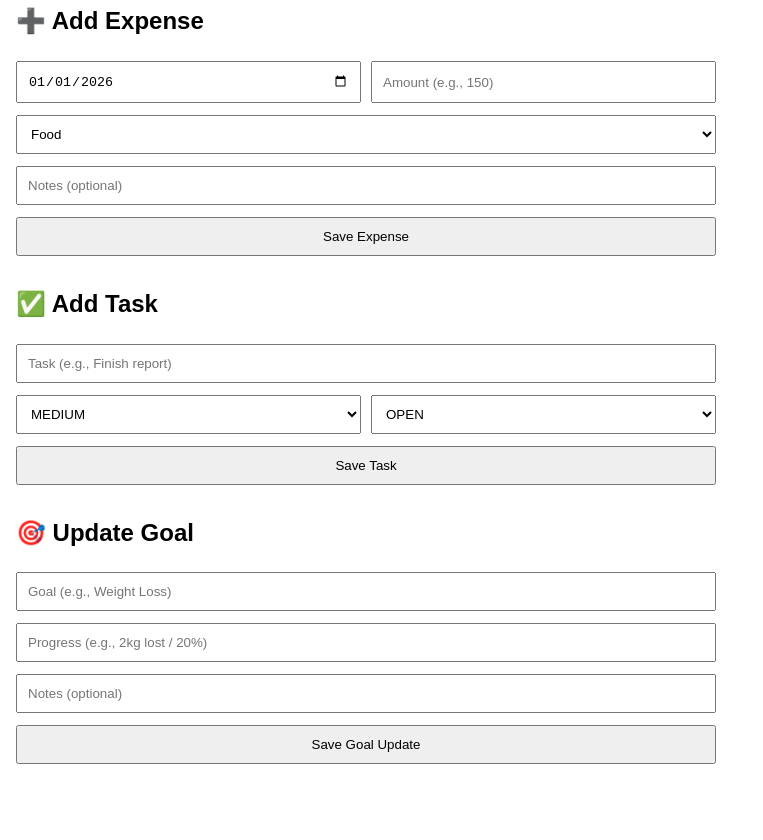
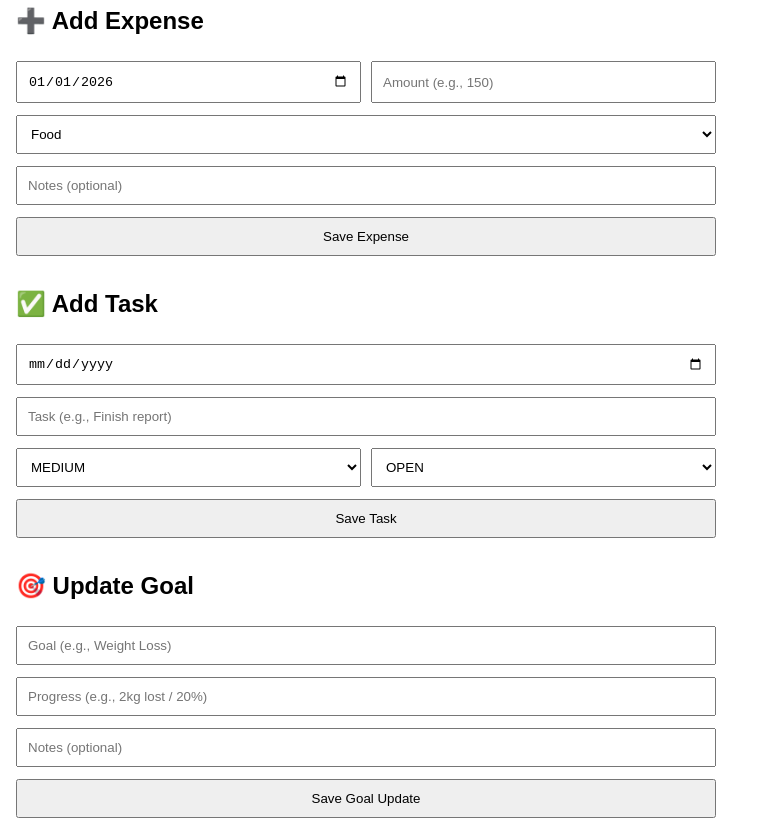
Before and after one commit to balablackhat/LifeTracker, a plain HTML site: page index.html in a window 1280 px wide. Shown: the part 79-919 px from the top of the page, without its empty margins (0-763 px from the left). Before the commit the page ends 865 px from the top, so only its background shows below. Drawn offline with Linux system fonts and the light colour scheme.

Commit message:
Update index.html

```diff
--- a/index.html
+++ b/index.html
@@ -54,6 +54,7 @@
   <div id="exMsg"></div>
 
   <h2>✅ Add Task</h2>
+  <input id="exDate" type="date" />
   <input id="taskText" placeholder="Task (e.g., Finish report)" />
   <div class="row">
     <select id="taskPriority">
```
